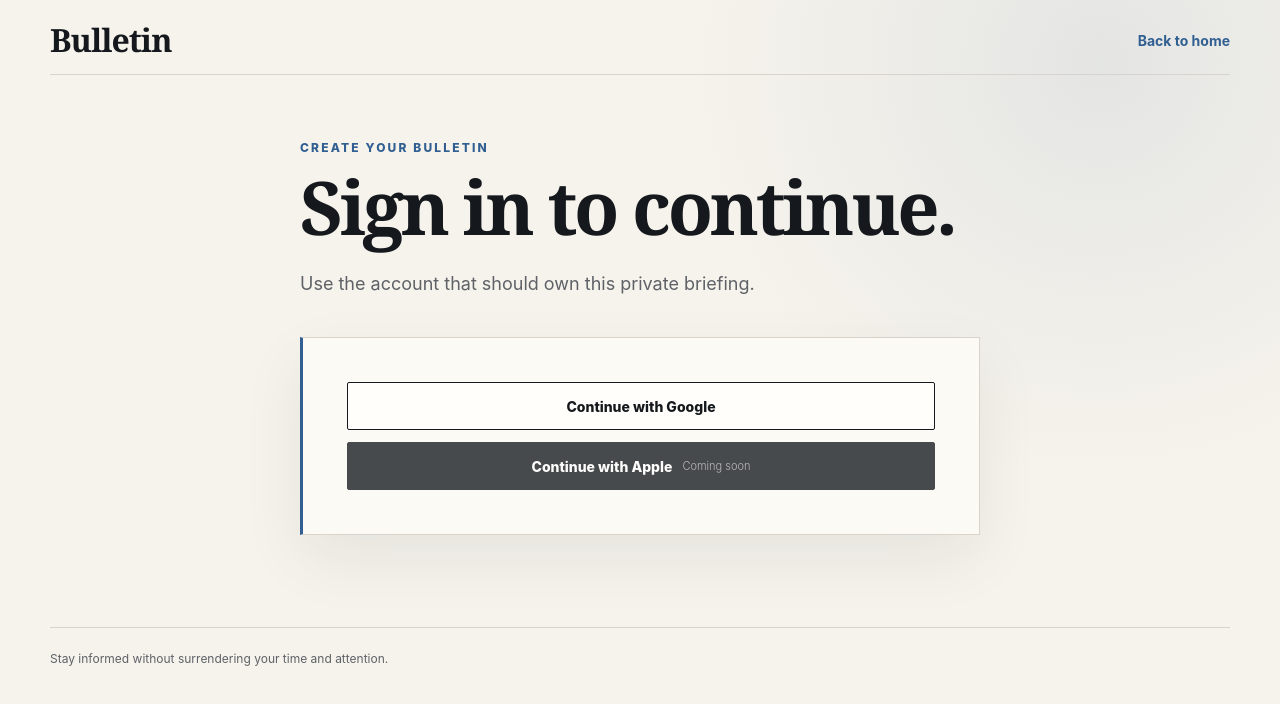
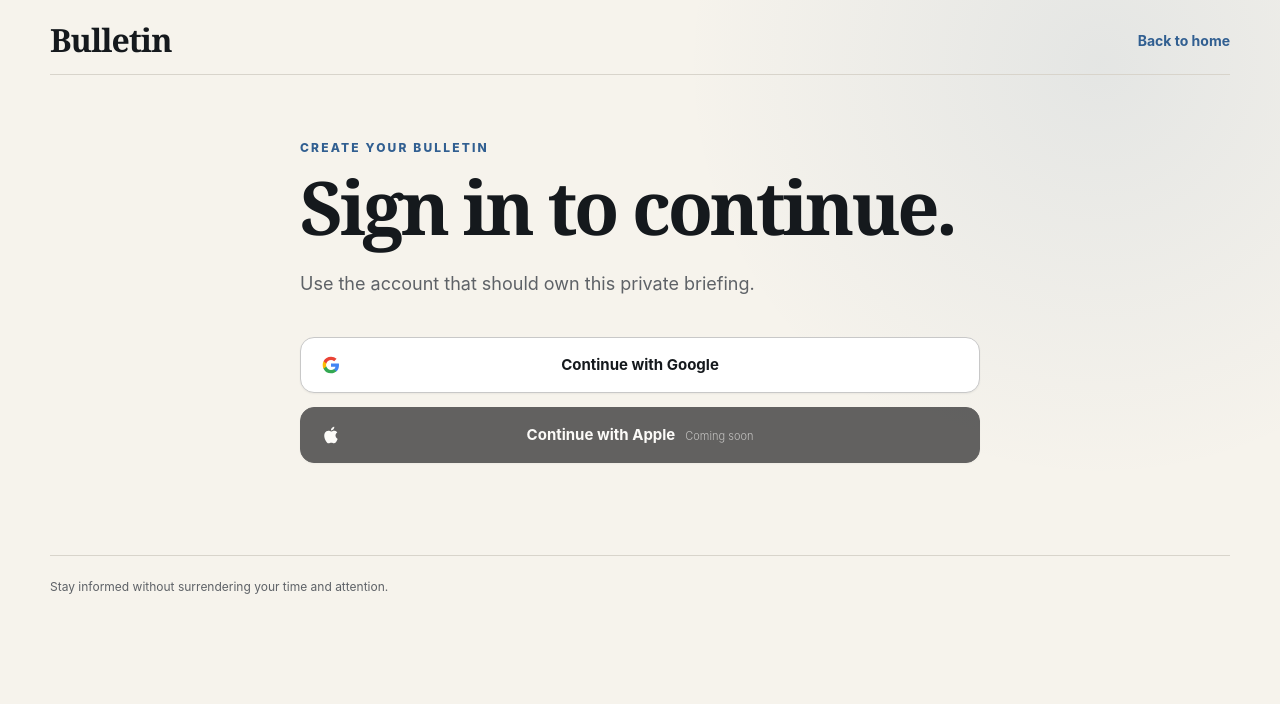
Before and after one commit to sougandh-manoj/Bulletin, a Next.js app in the folder apps/web/: page /sign-in in a window 1280 px wide. Shown: the top 704 px of the page. Built offline with nearby package versions, Linux system fonts and the light colour scheme.

Commit message:
updated the sign in buttons

```diff
--- a/apps/web/src/app/secure-access.module.css
+++ b/apps/web/src/app/secure-access.module.css
@@ -173,7 +173,12 @@
 
 .authActions {
   display: grid;
-  gap: 12px;
+  gap: 14px;
+}
+
+.signInActions {
+  width: 100%;
+  margin-top: 38px;
 }
 
 .authActions .button,
@@ -185,38 +190,71 @@
 }
 
 .providerButton {
-  min-height: 48px;
-  border: 1px solid #15191d;
-  border-radius: 2px;
-  padding: 12px 20px;
+  position: relative;
+  min-height: 56px;
+  border: 1px solid #c8c8c8;
+  border-radius: 14px;
+  padding: 14px 56px;
   display: inline-flex;
   align-items: center;
   justify-content: center;
   color: #15191d;
-  font-size: 14px;
-  font-weight: 800;
+  font-size: 15px;
+  font-weight: 650;
   text-decoration: none;
+  box-shadow: 0 1px 2px rgba(15, 18, 21, 0.05);
+  transition: border-color 150ms ease, box-shadow 150ms ease, transform 150ms ease;
 }
 
 .providerButton:disabled {
   cursor: not-allowed;
-  opacity: 0.78;
+  opacity: 0.68;
 }
 
 .googleButton {
-  background: #fffefa;
+  background: #fff;
+}
+
+.googleButton:hover {
+  border-color: #a8a8a8;
+  box-shadow: 0 3px 10px rgba(15, 18, 21, 0.08);
+  transform: translateY(-1px);
 }
 
 .appleButton {
-  background: #15191d;
+  border-color: #1d1d1f;
+  background: #1d1d1f;
   color: #fff;
 }
 
+.providerIcon {
+  position: absolute;
+  left: 20px;
+  width: 20px;
+  height: 20px;
+  display: grid;
+  place-items: center;
+}
+
+.providerIcon svg {
+  display: block;
+  width: 100%;
+  height: 100%;
+}
+
+.providerLabel {
+  display: inline-flex;
+  align-items: baseline;
+  justify-content: center;
+  gap: 10px;
+  min-width: 0;
+}
+
 .comingSoon {
-  margin-left: 10px;
   color: rgba(255, 255, 255, 0.62);
   font-size: 11px;
   font-weight: 300;
+  white-space: nowrap;
 }
 
 .providerButton:focus-visible {
@@ -1840,6 +1878,18 @@
     padding: 24px 20px;
   }
 
+  .providerButton {
+    padding-inline: 48px 18px;
+  }
+
+  .providerIcon {
+    left: 18px;
+  }
+
+  .providerLabel {
+    gap: 7px;
+  }
+
   .themeCard {
     height: 345px;
     border-radius: 18px;
--- a/apps/web/src/app/sign-in/page.tsx
+++ b/apps/web/src/app/sign-in/page.tsx
@@ -21,6 +21,25 @@ function normalizeProvider(value: string | undefined): AuthProvider {
   return value === "apple" ? "apple" : "google";
 }
 
+function GoogleIcon() {
+  return (
+    <svg aria-hidden="true" viewBox="0 0 24 24">
+      <path fill="#4285f4" d="M21.6 12.23c0-.71-.06-1.39-.18-2.05H12v3.87h5.38a4.6 4.6 0 0 1-2 3.02v2.51h3.24c1.89-1.74 2.98-4.31 2.98-7.35Z" />
+      <path fill="#34a853" d="M12 22c2.7 0 4.97-.9 6.62-2.42l-3.24-2.51c-.89.6-2.03.95-3.38.95-2.6 0-4.81-1.76-5.6-4.12H3.06v2.59A10 10 0 0 0 12 22Z" />
+      <path fill="#fbbc05" d="M6.4 13.9A6 6 0 0 1 6.09 12c0-.66.11-1.3.31-1.9V7.51H3.06A10 10 0 0 0 2 12c0 1.61.39 3.14 1.06 4.49L6.4 13.9Z" />
+      <path fill="#ea4335" d="M12 5.98c1.47 0 2.79.5 3.82 1.49L18.7 4.6A9.68 9.68 0 0 0 12 2a10 10 0 0 0-8.94 5.51L6.4 10.1c.79-2.36 3-4.12 5.6-4.12Z" />
+    </svg>
+  );
+}
+
+function AppleIcon() {
+  return (
+    <svg aria-hidden="true" viewBox="0 0 24 24">
+      <path fill="currentColor" d="M18.71 19.5c-.83 1.24-1.71 2.45-3.05 2.47-1.32.03-1.75-.79-3.27-.79-1.53 0-2 .76-3.25.82-1.3.05-2.29-1.33-3.13-2.57-1.7-2.46-3-6.94-1.25-9.99.87-1.52 2.43-2.48 4.1-2.51 1.28-.02 2.49.87 3.27.87.78 0 2.24-1.07 3.78-.91.64.03 2.44.26 3.6 1.96-.09.06-2.15 1.26-2.13 3.75.03 2.98 2.62 3.97 2.65 3.98-.02.07-.41 1.42-1.36 2.92ZM13 3.5c.73-.83 1.94-1.46 2.94-1.5.13 1.17-.34 2.35-1.04 3.19-.69.85-1.83 1.51-2.95 1.42-.15-1.15.41-2.35 1.05-3.11Z" />
+    </svg>
+  );
+}
+
 export default async function SignInPage({
   searchParams,
 }: {
@@ -41,7 +60,7 @@ export default async function SignInPage({
         <p className={styles.lede}>
           Use the account that should own this private briefing.
         </p>
-        <section className={styles.card}>
+        <section className={styles.signInActions}>
           {state === "coming-soon" && (
             <p className={styles.status}>Apple sign-in is coming soon.</p>
           )}
@@ -56,15 +75,19 @@ export default async function SignInPage({
               className={`${styles.providerButton} ${styles.googleButton}`}
               href={googleHref}
             >
-              Continue with Google
+              <span className={styles.providerIcon}><GoogleIcon /></span>
+              <span className={styles.providerLabel}>Continue with Google</span>
             </Link>
             <button
               className={`${styles.providerButton} ${styles.appleButton}`}
               type="button"
               disabled
             >
-              <span>Continue with Apple</span>
-              <span className={styles.comingSoon}>Coming soon</span>
+              <span className={styles.providerIcon}><AppleIcon /></span>
+              <span className={styles.providerLabel}>
+                <span>Continue with Apple</span>
+                <span className={styles.comingSoon}>Coming soon</span>
+              </span>
             </button>
           </div>
         </section>
```
